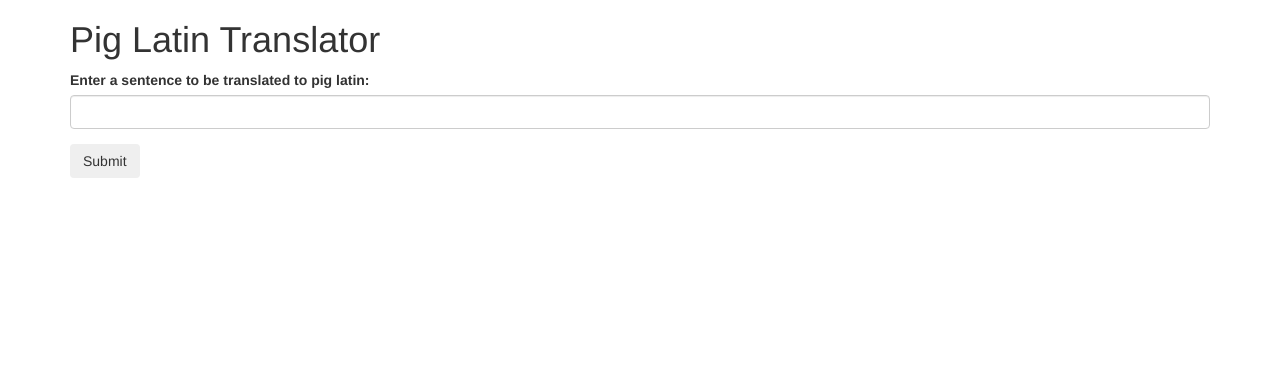
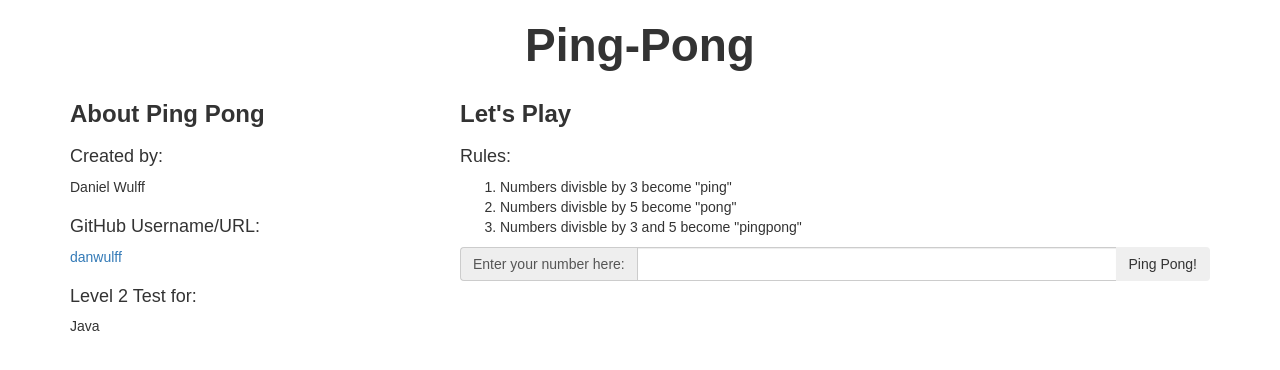
Before and after one commit to danwulff/ping-pong, a plain HTML site: page index.html in a window 1280 px wide. Drawn offline with Linux system fonts and the light colour scheme.

Commit message:
created basic html formatting, and finished javascript

```diff
--- a/css/styles.css
+++ b/css/styles.css
@@ -0,0 +1,18 @@
+body {
+  font-family: sans-serif;
+}
+
+h1 {
+  text-align: center;
+  font-size: 46px;
+  font-weight: bold;
+}
+
+h2 {
+  font-size: 24px;
+  font-weight: bold;
+}
+
+h3 {
+  font-size: 18px;
+}
--- a/index.html
+++ b/index.html
@@ -10,18 +10,42 @@
   </head>
   <body>
     <div class="container">
-      <h1>Pig Latin Translator</h1>
-      <form id="input">
-        <div class="form-group">
-          <label for="sentence">Enter a sentence to be translated to pig latin:</label>
-          <input id="sentence" class="form-control" type="text"></input>
+      <!--Banner-->
+      <div class="row">
+        <h1>Ping-Pong</h1>
+      </div>
+      <div class="row">
+        <!--Left side column-->
+        <div class="col-sm-4">
+          <h2>About Ping Pong</h2>
+          <h3>Created by:</h3>
+          <p>Daniel Wulff</p>
+          <h3>GitHub Username/URL:</h3>
+          <p><a href="https://github.com/danwulff">danwulff</a></p>
+          <h3>Level 2 Test for:</h3>
+          <p>Java</p>
         </div>
-
-        <button type="submit" class="btn">Submit</button>
-      </form>
-
-      <div id="result">
-        <p><span class="sentence"></span><br><span class="pigSentence"></span></p>
+        <!--Main content-->
+        <div class="col-sm-8">
+          <h2>Let's Play</h2>
+          <h3>Rules:</h3>
+          <ol>
+            <li>Numbers divisble by 3 become "ping"</li>
+            <li>Numbers divisble by 5 become "pong"</li>
+            <li>Numbers divisble by 3 and 5 become "pingpong"</li>
+          </ol>
+          <form id="input">
+            <div class="input-group">
+              <span class="input-group-addon">Enter your number here:</span>
+              <input id="number" class="form-control" type="text"></input>
+              <span class="input-group-btn">
+                <button type="submit" class="btn">Ping Pong!</button>
+              </span>
+            </div>
+          </form>
+          <ul id="number-list">
+          </ul>
+        </div>
       </div>
     </div>
   </body>
--- a/js/scripts.js
+++ b/js/scripts.js
@@ -1,6 +1,19 @@
 // business logic
-var pigWord = function(word) {
+var pingPong = function(number, output) {
 
+  for (index = 1; index <= number; index++) {
+    var temp = index;
+    if (temp % 5 === 0 && temp % 3 === 0) {
+      temp = "pingpong";
+    }
+    else if (temp % 5 === 0) {
+      temp = "pong";
+    }
+    else if (temp % 3 === 0) {
+      temp = "ping";
+    }
+    $(output).append("<li>" + temp + "</li>");
+  }
 };
 
 
@@ -9,6 +22,14 @@ var pigWord = function(word) {
 $(document).ready(function(){
   $("#input").submit(function(event) {
     event.preventDefault();
-
+    //get value from form
+    var number = parseInt($("#number").val());
+    //check for number input
+    if (isNaN(number)) {
+      alert("Please enter a number!");
+    } else {
+      //call pingPong function
+      pingPong(number, "#number-list");
+    }
   });
 });
```
